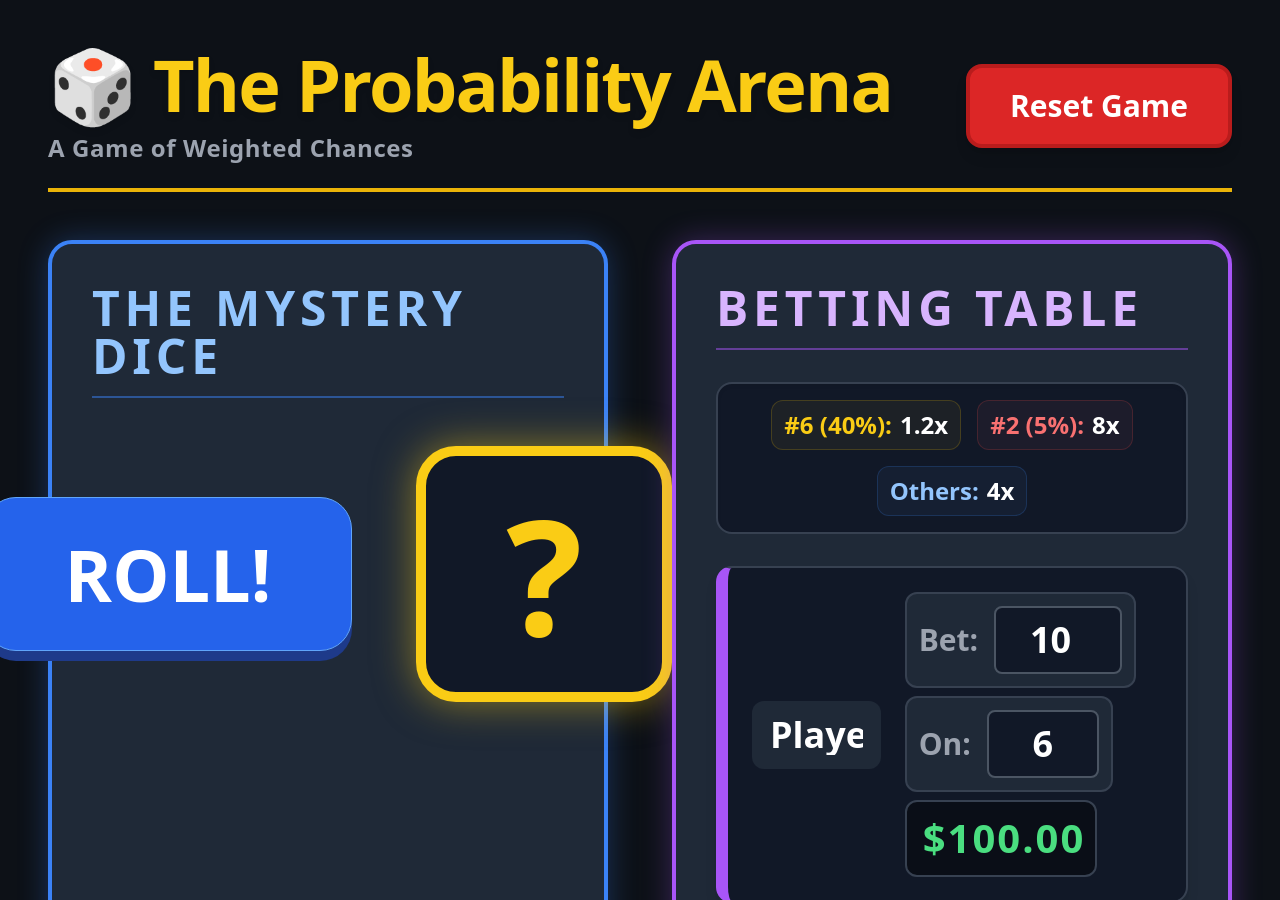
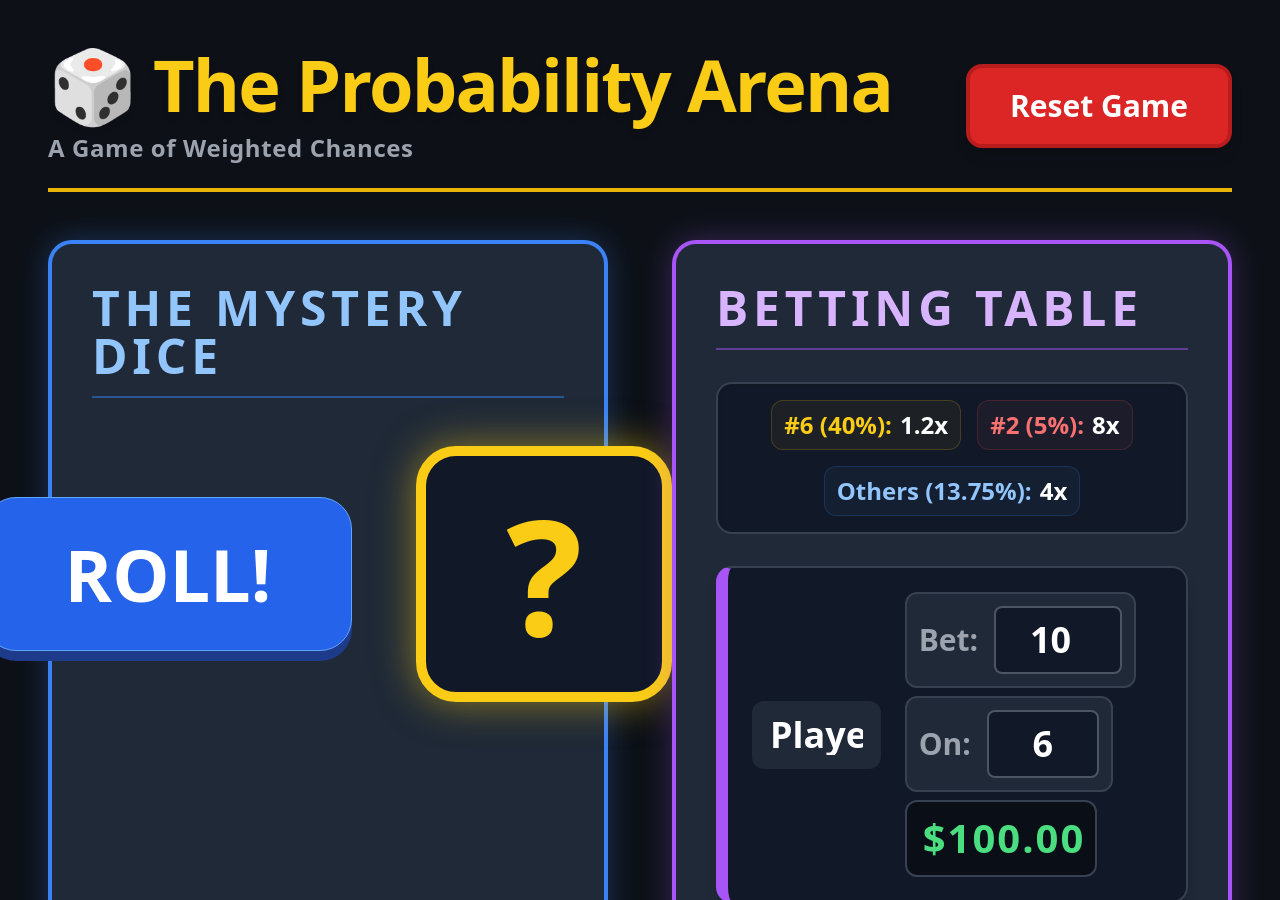
Before and after one commit to milligan-mathematics/courses, a Jekyll site: the page 090-111-171 Math Lab/probability-arena.html, which Jekyll copies as it is, in a window 1280 px wide and 900 px high. Built offline with Jekyll 4.4.1, drawn with Linux system fonts in a browser that asks for light colours; nearby versions of some CDN libraries.

Commit message:
Update Others label with percentage

```diff
--- a/090-111-171 Math Lab/probability-arena.html
+++ b/090-111-171 Math Lab/probability-arena.html
@@ -115,7 +115,7 @@
                         <span class="text-red-400">#2 (5%):</span> <span class="text-white">8x</span>
                     </div>
                     <div class="flex items-center gap-2 px-3 py-2 bg-blue-400/5 rounded-xl border border-blue-500/20">
-                        <span class="text-blue-300">Others:</span> <span class="text-white">4x</span>
+                        <span class="text-blue-300">Others (13.75%):</span> <span class="text-white">4x</span>
                     </div>
                 </div>
 
```
